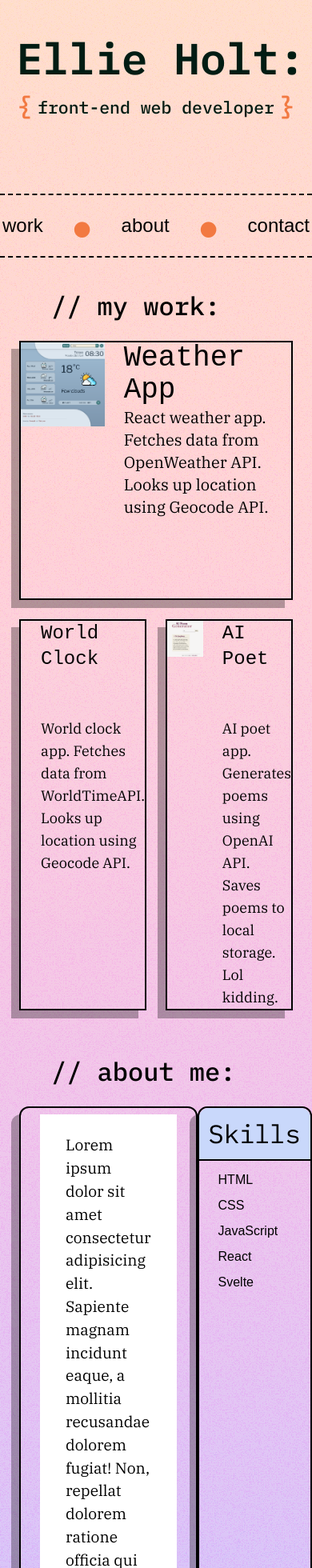
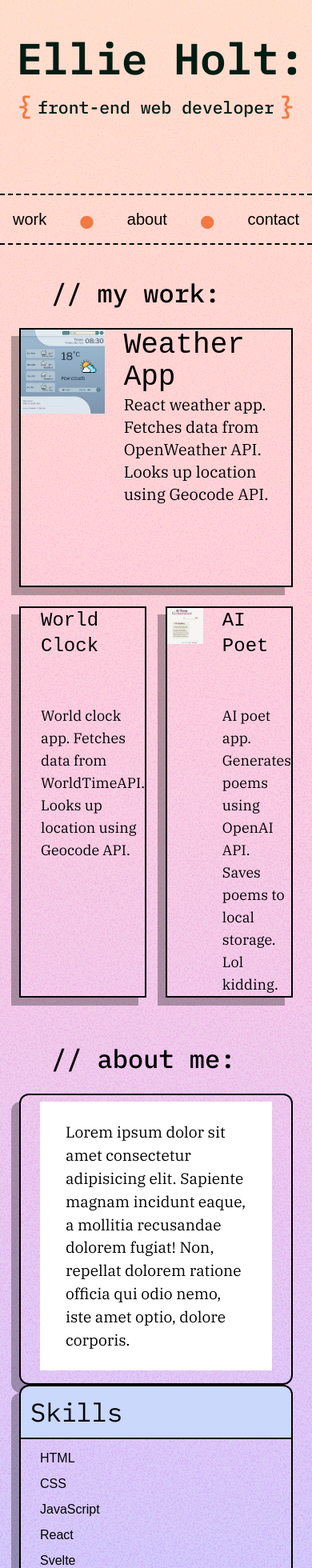
Before and after one commit to ellie-holt/portfolio, a Svelte app: page / in a window 390 px wide. Shown: the top 1960 px of the page at 80% size. Built offline with nearby package versions, Linux system fonts and the light colour scheme; a web font is replaced by a local one.

Commit message:
Background svg adjustment and responsive nav styling

```diff
--- a/src/App.svelte
+++ b/src/App.svelte
@@ -50,8 +50,8 @@
   });
 </script>
 
-<div class="relative inset-0 min-h-screen z-[-1]">
-  <GrainyGradient classes="absolute inset-0 w-full min-h-full" />
+<div class="relative inset-0 min-h-screen w-full min-w-screen -z-10">
+  <GrainyGradient classes="absolute inset-0 w-max min-w-screen  min-h-full" />
   <!-- HEADER: BIG HERO-->
   <header class="relative z-10">
     <section id="hero" class="hero top-0 w-full pb-4 border-black hero pt-8">
@@ -61,7 +61,7 @@
 
   <!-- sticky hero banner and navbar -->
   <section
-    class="sticky left-0 right-0 top-0 z-20 grid grid-cols-1 grid-rows-[1fr_1fr]"
+    class="sticky left-0 right-0 top-0 z-20 grid grid-cols-1 grid-rows-[auto_1fr]"
   >
     <div
       bind:this={heroTrigger}
--- a/src/components/About.svelte
+++ b/src/components/About.svelte
@@ -5,7 +5,7 @@
 
 <section id="about">
   <Subheading subheading="about me" />
-  <section class="flex about-content px-6">
+  <section class="flex flex-col sm:flex-row about-content px-6">
     <Card>
       <p class="bg-white py-6 px-8">
         Lorem ipsum dolor sit amet consectetur adipisicing elit. Sapiente magnam
--- a/src/components/GrainyGradient.svelte
+++ b/src/components/GrainyGradient.svelte
@@ -5,7 +5,7 @@
 
 <!-- Background container -->
 <div
-  class={`${classes} bg-linear-to-t/oklch from-azure-300 to-tangerine-200 overflow-hidden pointer-events-none grainy-bg`}
+  class={`${classes} bg-linear-to-t/oklch from-azure-300 to-tangerine-200 overflow-hidden pointer-events-none bg-size-[100%] grainy-bg`}
 >
   <svg
     class="absolute w-0 h-0 overflow-hidden"
@@ -15,8 +15,8 @@
     <filter id="grainy-noise">
       <feTurbulence
         type="fractalNoise"
-        baseFrequency="19.5"
-        numOctaves="10"
+        baseFrequency="0.5"
+        numOctaves="4"
         stitchTiles="stitch"
       />
       <!-- <feColorMatrix type="saturate" values="0" /> -->
--- a/src/components/Navbar.svelte
+++ b/src/components/Navbar.svelte
@@ -11,10 +11,10 @@
 </script>
 
 <nav
-  class="py-0 pr-0 2xs:pr-6 border-b-2 border-t-2 flex justify-center 2xs:justify-end border-black border-dashed navbar bg-transparent"
+  class="py-0 px-4 2xs:pl-0 2xs:pr-6 border-b-2 border-t-2 flex justify-center 2xs:justify-end border-black border-dashed navbar bg-transparent"
 >
   <ul
-    class="flex items-center justify-between w-full 2xs:w-6/9 xs:w-5/9 max-w-96 text-2xl leading-none font-sans-6"
+    class="flex items-center justify-between w-full 2xs:w-6/9 xs:w-5/9 max-w-96 text-xl xs:text-2xl leading-none font-sans-6"
   >
     <li><a href="#work" class="link">work</a></li>
     <span class="text-[3em] relative top-[0.06em] text-tangerine-500">•</span>
```
